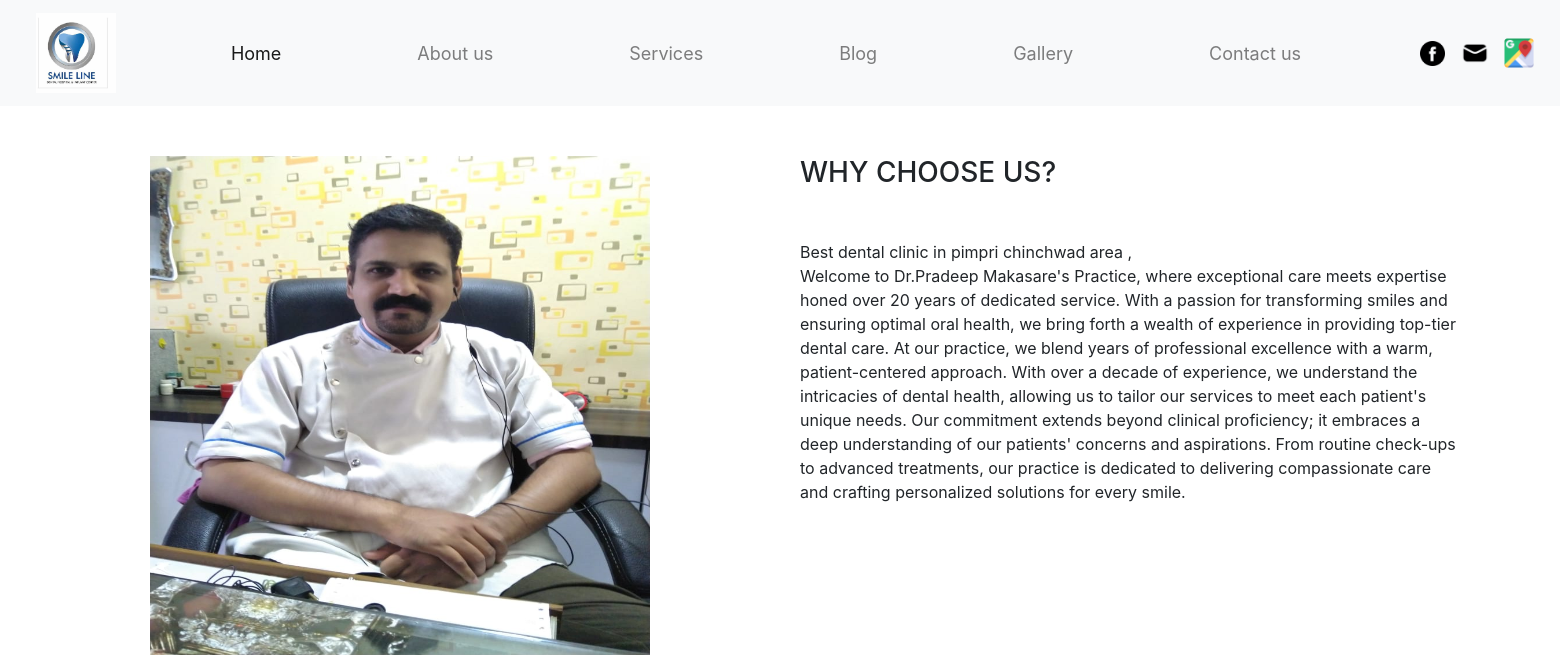
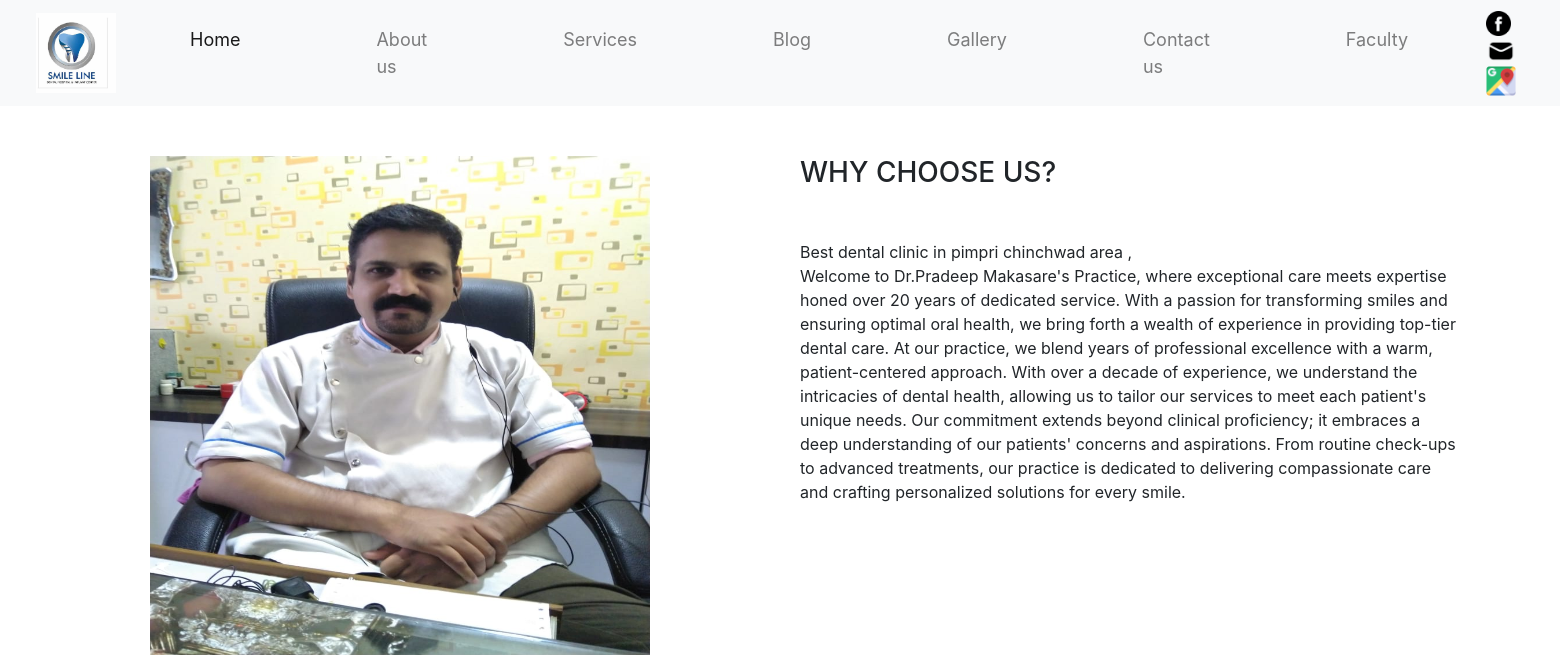
Before and after one commit to Pranavnk15/Dr, a Node server app: page /aboutus in a window 1560 px wide. Shown: the top 655 px of the page. Run offline with Node 20, Linux system fonts and the light colour scheme; some libraries are stand-ins or nearby versions.

Commit message:
Update mainHeader.ejs

```diff
--- a/views/partials/mainHeader.ejs
+++ b/views/partials/mainHeader.ejs
@@ -49,6 +49,9 @@
       <li class="nav-item">
         <a class="nav-link" href="/contact">Contact us</a>
       </li>
+      <li class="nav-item">
+        <a class="nav-link" href="/faculty">Faculty</a>
+      </li>
     </ul>
   </div>
   <div class="navbar-right">
```
